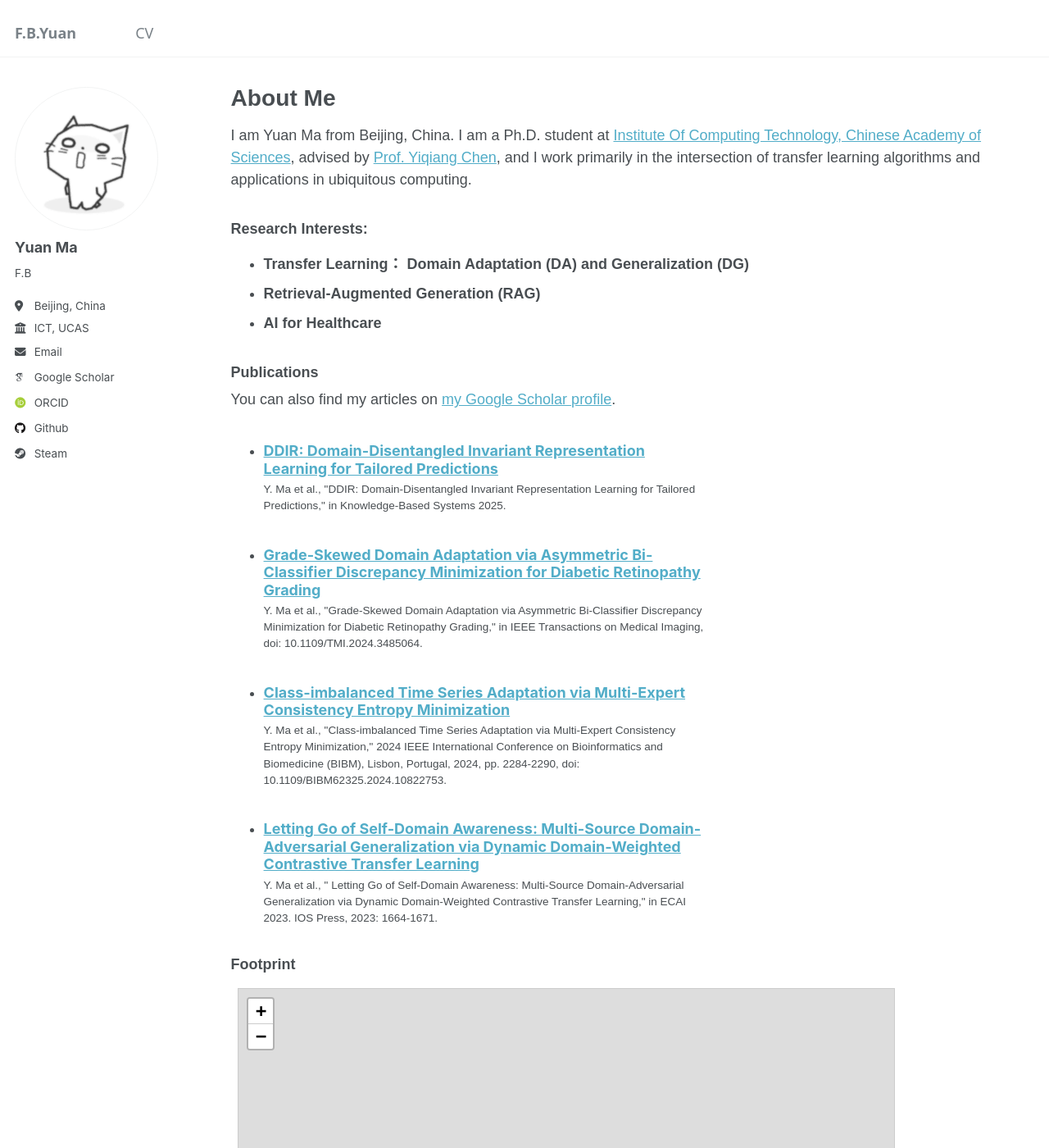
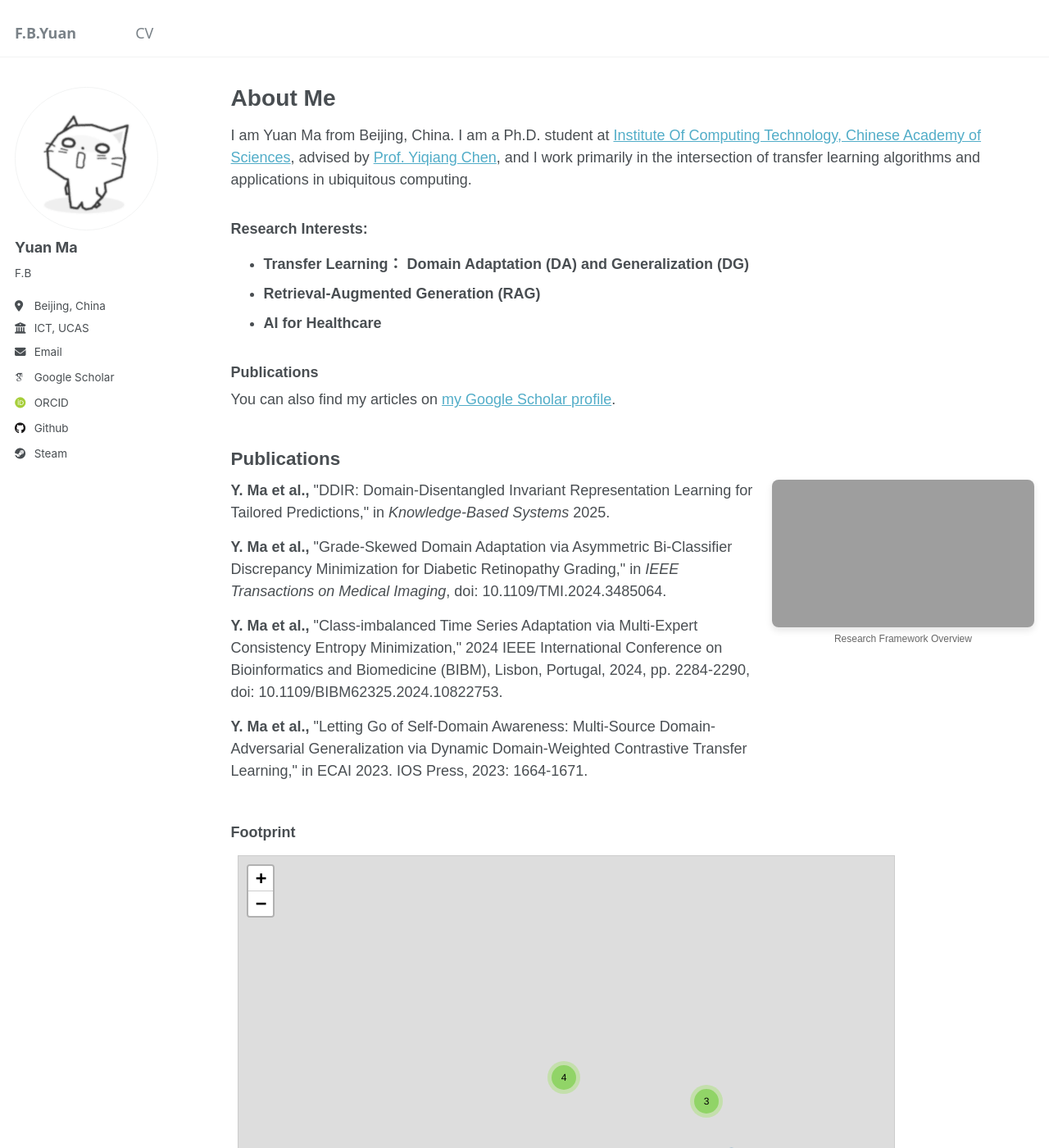
Before and after one commit to FByyyyuan/FByyyyuan.github.io, a Jekyll site: the page built from _pages/about.md, in a window 1280 px wide and 1400 px high. Shown: the whole window at 82% size. Built offline with Jekyll 4.4.1, drawn with Linux system fonts in a browser that asks for light colours; nearby versions of some CDN libraries; some web fonts are replaced; grey boxes are pictures that could not be loaded.

Commit message:
Update about.md

```diff
--- a/_pages/about.md
+++ b/_pages/about.md
@@ -20,9 +20,39 @@ I am Yuan Ma from Beijing, China. I am a Ph.D. student at [Institute Of Computin
   <div class="wordwrap">You can also find my articles on <a href="{{site.author.googlescholar}}">my Google Scholar profile</a>.</div>
 {% endif %}
 
-  <ul>{% for post in site.publications reversed %}
-    {% include archive-single-cv.html %}
-  {% endfor %}</ul>
+<!-- 在Publications部分添加以下代码 -->
+<h2>Publications</h2>
+
+<div style="display: flex; align-items: flex-start; gap: 20px; margin-bottom: 20px;">
+  <!-- 论文列表部分 -->
+  <div style="flex: 2;">
+    <div style="margin-bottom: 15px;">
+      <strong>Y. Ma et al.,</strong> "DDIR: Domain-Disentangled Invariant Representation Learning for Tailored Predictions," in <em>Knowledge-Based Systems</em> 2025.
+    </div>
+
+    <div style="margin-bottom: 15px;">
+      <strong>Y. Ma et al.,</strong> "Grade-Skewed Domain Adaptation via Asymmetric Bi-Classifier Discrepancy Minimization for Diabetic Retinopathy Grading," in <em>IEEE Transactions on Medical Imaging</em>, doi: 10.1109/TMI.2024.3485064.
+    </div>
+
+    <div style="margin-bottom: 15px;">
+      <strong>Y. Ma et al.,</strong> "Class-imbalanced Time Series Adaptation via Multi-Expert Consistency Entropy Minimization," 2024 IEEE International Conference on Bioinformatics and Biomedicine (BIBM), Lisbon, Portugal, 2024, pp. 2284-2290, doi: 10.1109/BIBM62325.2024.10822753.
+    </div>
+
+    <div style="margin-bottom: 15px;">
+      <strong>Y. Ma et al.,</strong> "Letting Go of Self-Domain Awareness: Multi-Source Domain-Adversarial Generalization via Dynamic Domain-Weighted Contrastive Transfer Learning," in ECAI 2023. IOS Press, 2023: 1664-1671.
+    </div>
+  </div>
+
+  <!-- 16:9图片部分 -->
+  <div style="flex: 1; min-width: 300px;">
+    <img src="/images/research-overview.jpg"
+         alt="Research Overview"
+         style="width: 100%; height: auto; aspect-ratio: 16/9; object-fit: cover; border-radius: 8px; box-shadow: 0 4px 8px rgba(0,0,0,0.1);">
+    <p style="font-size: 12px; color: #666; margin-top: 5px; text-align: center;">
+      Research Framework Overview
+    </p>
+  </div>
+</div>
 
 
 
```
